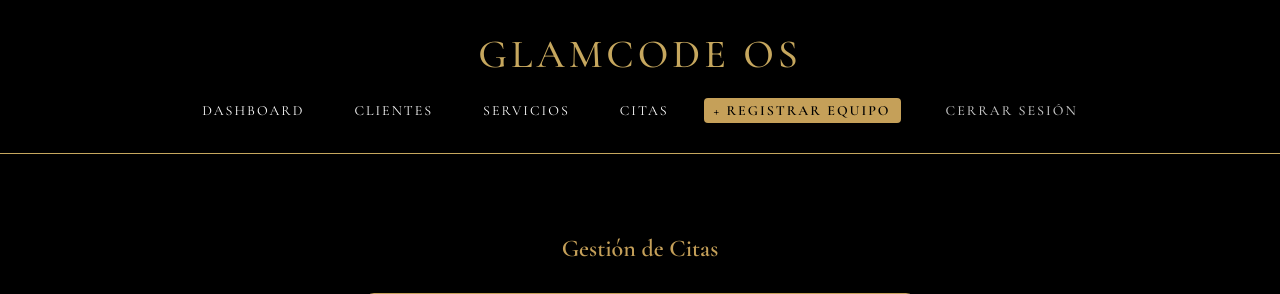
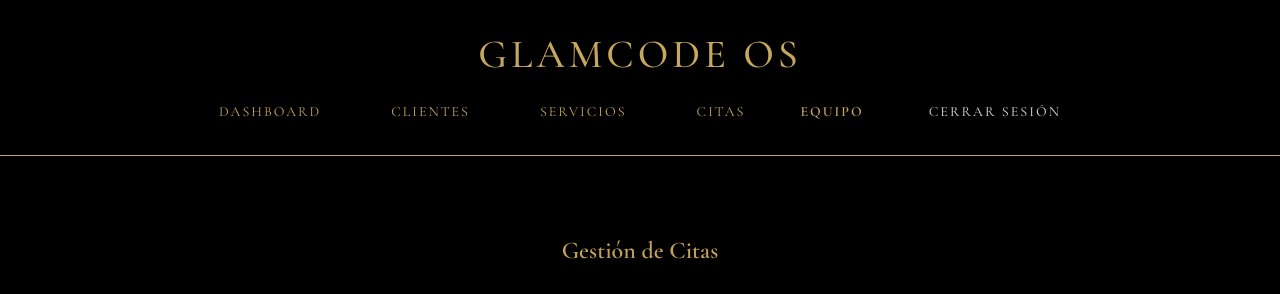
Before and after one commit to VIVIANAPLATA16/GlamCode-OS, a Flask app: page /citas in a window 1280 px wide. Shown: the top 294 px of the page. Run offline with Flask 3, Linux system fonts and the light colour scheme; the visitor is signed in with stand-in values (Sample User, id 1); data that the repository does not hold is empty.

Commit message:
style: clean up nav links and unify gold color

```diff
--- a/static/style.css
+++ b/static/style.css
@@ -339,3 +339,23 @@ nav {
     align-items: center !important;
     flex-wrap: wrap !important;
 }
+
+/* ================================================= */
+/* LIMPIEZA DE NAVEGACIÓN - SOLO TEXTO DORADO       */
+/* ================================================= */
+
+/* Elimina cuadros, bordes y fondos de todos los enlaces del nav */
+nav a {
+    background: transparent !important;
+    border: none !important;
+    color: #c6a75e !important; /* Dorado GlamCode */
+    padding: 5px 10px !important;
+    text-decoration: none !important;
+    transition: 0.3s ease !important;
+    display: inline-block !important;
+}
+
+/* Efecto hover: brilla en blanco al pasar el mouse */
+nav a:hover {
+    color: #ffffff !important;
+}
--- a/templates/base.html
+++ b/templates/base.html
@@ -22,7 +22,7 @@
 
         {% if session.get('rol') == 'admin' %}
         <a href="{{ url_for('crear_estilista') }}" style="color: #000; background: #c5a059; padding: 4px 10px; border-radius: 4px; font-weight: bold; margin-left: 10px;">
-            + Registrar Equipo
+            EQUIPO
         </a>
         {% endif %}
 
```
